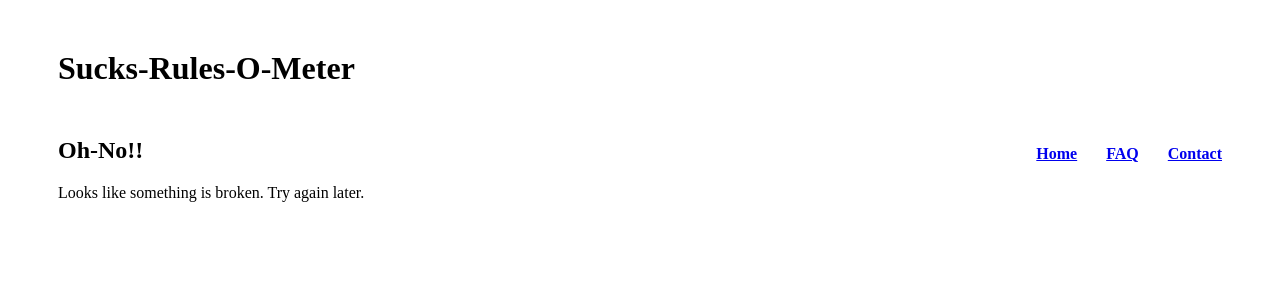
After one commit to bdombrow/SROM, a Flask app: template WebApp/srom/srom/templates/error.html in a window 1280 px wide. The commit adds this page. Shown: the top 300 px of the page. Run offline with Flask 2, Linux system fonts and the light colour scheme; the template is opened without the code that fills it, so the values that code supplies are empty; parts of the project's set-up code (start-up, migrations or seed data) failed here and were passed over.

Commit message:
Added error page. Adjusted margins in main.css

```diff
--- a/WebApp/srom/srom/plotting.py
+++ b/WebApp/srom/srom/plotting.py
@@ -75,8 +75,6 @@ def getPlot(curr, site):
     imageString.close()
 
   except Exception as exc:
-    output += '<h2>Oops!</h2>'
-    output += '<p>Looks like its broken.'
-    updated = 'N/A'
+    raise
 
   return output, updated
--- a/WebApp/srom/srom/static/css/main.css
+++ b/WebApp/srom/srom/static/css/main.css
@@ -5,6 +5,8 @@
 .menu {
   float: right;
   margin-top: 8px;
+  margin-left: 50px;
+  margin-right: 50px;
 }
 
 .menu li {
@@ -14,3 +16,7 @@
 .menu li + li {
   margin-left: 25px;
 }
+
+.container {
+  margin: 50px;
+}
--- /dev/null
+++ b/WebApp/srom/srom/templates/error.html
@@ -0,0 +1,5 @@
+{% extends "layout.html" %}
+{% block content %}
+  <h2>Oh-No!!</h2>
+  Looks like something is broken. Try again later.
+{% endblock %}
--- a/WebApp/srom/srom/views.py
+++ b/WebApp/srom/srom/views.py
@@ -20,7 +20,7 @@ def index():
     conn.close()
     return render_template('index.html', figure=plot, updated=time, optionList=sites, selected=site)
   except Exception as exc:
-    return '<h2>Oops!</h2> <p>Looks like its broken.'
+    return render_template('error.html')
 
 @app.route('/faq')
 def faq():
```
